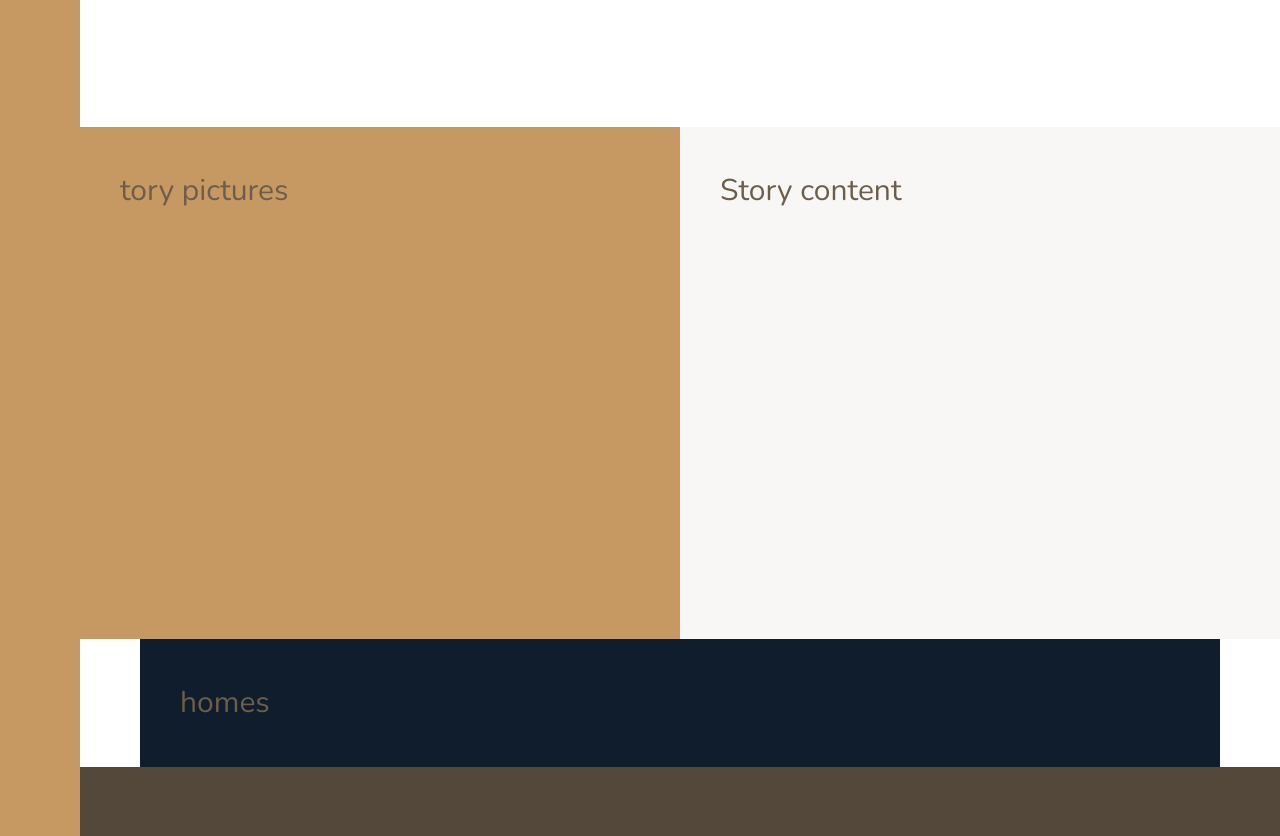
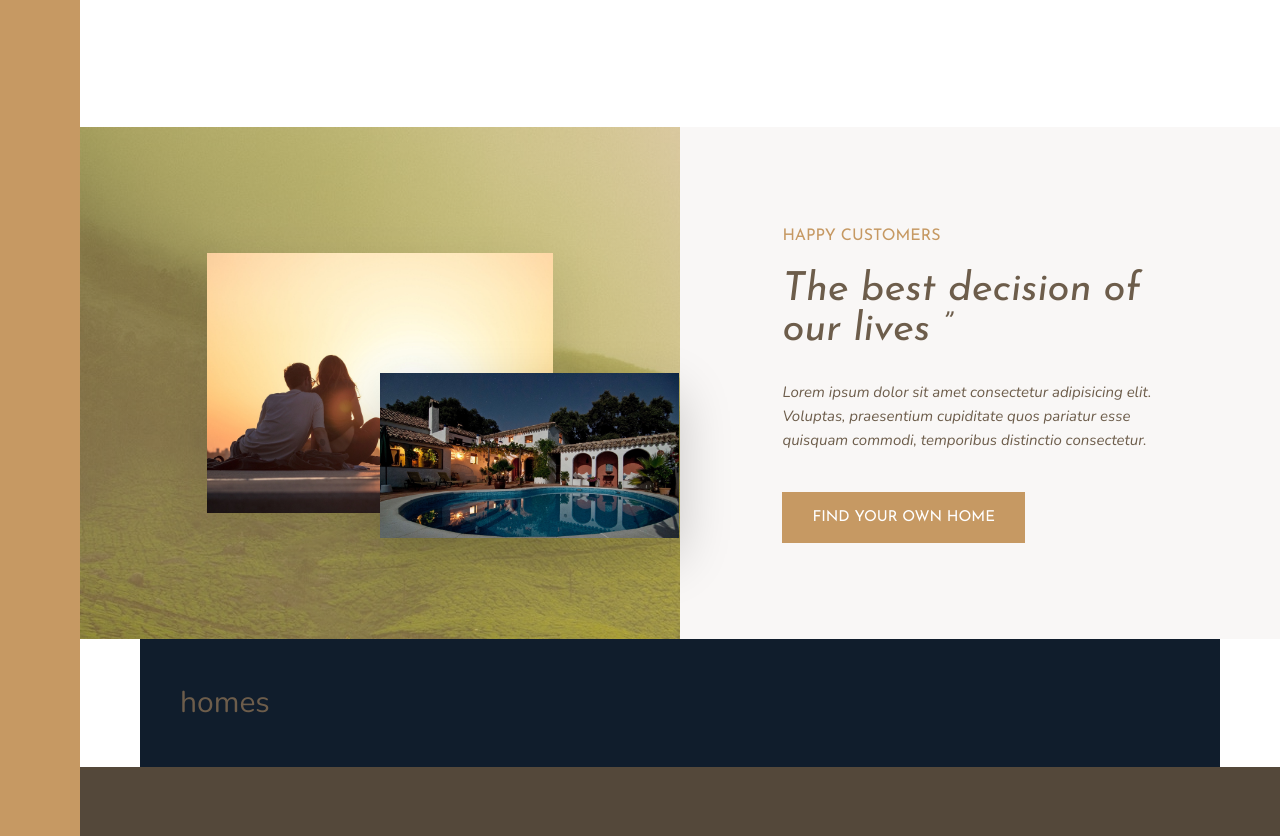
Before and after one commit to gitmatheo/Nexter, a website: page index.html in a window 1280 px wide. Shown: the part 1380-2216 px from the top of the page. Drawn offline with nearby package versions, Linux system fonts and the light colour scheme.

Commit message:
Add story section

```diff
--- a/index.html
+++ b/index.html
@@ -81,12 +81,28 @@
         <h4 class="heading-4 heading-4--dark">Secure payments on nexter</h4>
         <p class="feature__text">
           Perferendis cum temporibus reiciendis sequi ipsam maiores ducimus am
-          architecto! Fugiat ad odit ratione, at accusantium aspernatur illo..
+          architecto!
         </p>
       </div>
     </section>
-    <div class="story__pictures">tory pictures</div>
-    <div class="story__content">Story content</div>
+    <div class="story__pictures">
+      <img
+        src="img/story-1.jpeg"
+        alt="Couple with new house"
+        class="story__img--1"
+      />
+      <img src="img/story-2.jpeg" alt="New house" class="story__img--2" />
+    </div>
+    <div class="story__content">
+      <h3 class="heading-3 mb-sm">Happy Customers</h3>
+      <h2 class="heading-2 mb-md">The best decision of our lives &rdquo;</h2>
+      <p class="story__text">
+        Lorem ipsum dolor sit amet consectetur adipisicing elit. Voluptas,
+        praesentium cupiditate quos pariatur esse quisquam commodi, temporibus
+        distinctio consectetur.
+      </p>
+      <button class="btn">Find your own home</button>
+    </div>
     <section class="homes">homes</section>
     <section class="gallery"></section>
     <footer class="footer">footer</footer>
--- a/sass/_story.scss
+++ b/sass/_story.scss
@@ -2,9 +2,48 @@
   &__pictures {
     background-color: $color-primary;
     grid-column: full-start/ col-end 4;
+    background-image: linear-gradient(
+        rgba($color-primary, 0.5),
+        rgba($color-primary, 0.5)
+      ),
+      url(../img/back.jpg);
+
+    display: grid;
+    grid-template-columns: repeat(6, 1fr);
+    grid-template-rows: repeat(6, 1fr);
+    align-items: center;
+  }
+
+  &__img {
+    &--1 {
+      width: 100%;
+      grid-row: 2 /6;
+      grid-column: 2/6;
+      box-shadow: 0 2rem 5rem rgba(#000, 0.1);
+    }
+    &--2 {
+      width: 115%;
+      grid-row: 4/6;
+      grid-column: 4/7;
+      z-index: 10;
+      box-shadow: 0 2rem 5rem rgba(#000, 0.2);
+    }
   }
   &__content {
     background-color: $color-grey-light-1;
     grid-column: col-start 5 / full-end;
+    padding: 6rem 8vw;
+    // display: flex;
+    // flex-direction: column;
+    // justify-content: center;
+    // align-items: flex-start;
+    display: grid;
+    align-content: center;
+    justify-items: start;
+  }
+  &__text {
+    font-size: 1.5rem;
+    font-style: italic;
+    margin-bottom: 4rem;
   }
 }
--- a/sass/_typography.scss
+++ b/sass/_typography.scss
@@ -8,9 +8,15 @@
 }
 .heading-2 {
   @extend %heading;
+  font-size: 4rem;
+  font-style: italic;
+  line-height: 1;
 }
 .heading-3 {
   @extend %heading;
+  font-size: 1.6rem;
+  color: $color-primary;
+  text-transform: uppercase;
 }
 .heading-4 {
   @extend %heading;
@@ -22,3 +28,33 @@
     color: $color-grey-dark-1;
   }
 }
+
+.btn {
+  background-color: $color-primary;
+  color: #fff;
+  border: none;
+  border-radius: 0;
+  font-family: $font-display;
+  font-size: 1.5rem;
+  text-transform: uppercase;
+  padding: 1.8rem 3rem;
+  cursor: pointer;
+  transition: all 0.2s;
+
+  &:hover {
+    background-color: $color-primary-dark;
+  }
+}
+
+.mb-sm {
+  margin-bottom: 2rem;
+}
+.mb-md {
+  margin-bottom: 3rem;
+}
+.mb-lg {
+  margin-bottom: 4rem;
+}
+.mb-hg {
+  margin-bottom: 5rem;
+}
```
Also changed, not shown: css/style.css, 1 other file.
